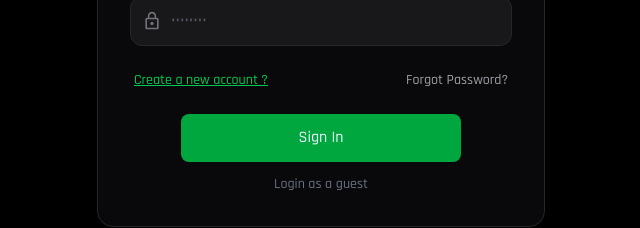
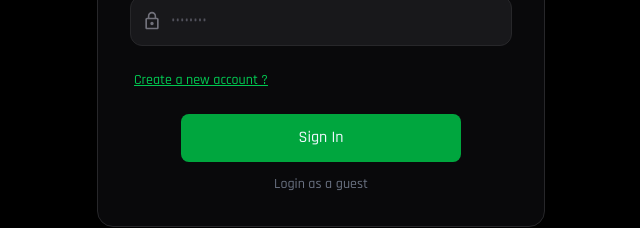
Before and after one commit to Asser-wael/moataz_client, a React (Vite) app: page / in a window 1280 px wide. Shown: the part 420-648 px from the top of the page, without its empty margins (319-959 px from the left). Built offline with nearby package versions, Linux system fonts and the light colour scheme.

Commit message:
Update login.jsx

```diff
--- a/src/pages/LoginPage/login.jsx
+++ b/src/pages/LoginPage/login.jsx
@@ -83,12 +83,6 @@ export default function Login() {
             >
               Create a new account ?
             </Link>
-            <Link
-              to="/resetPassword"
-              className="text-sm text-zinc-400 hover:text-green-400"
-            >
-              Forgot Password?
-            </Link>
           </div>
           <div className="flex flex-col justify-center items-center gap-3">
             <button
```
